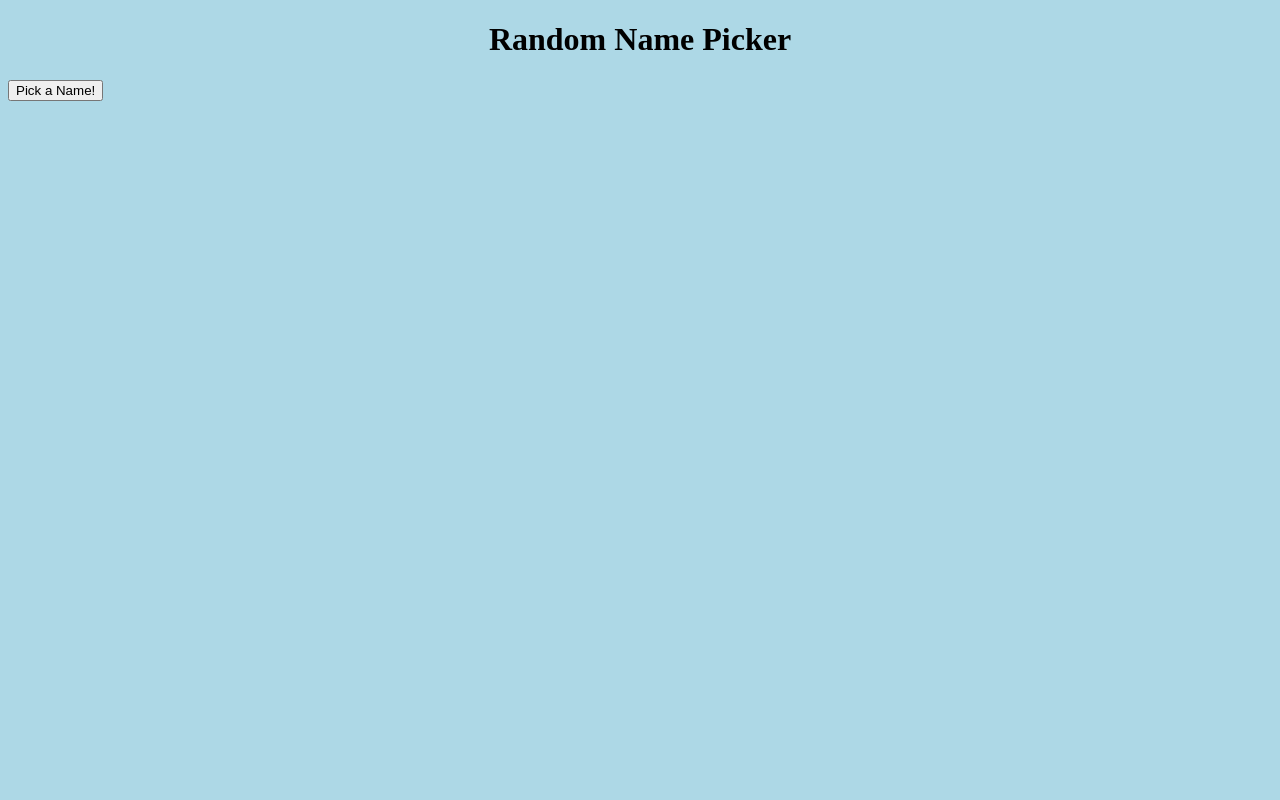
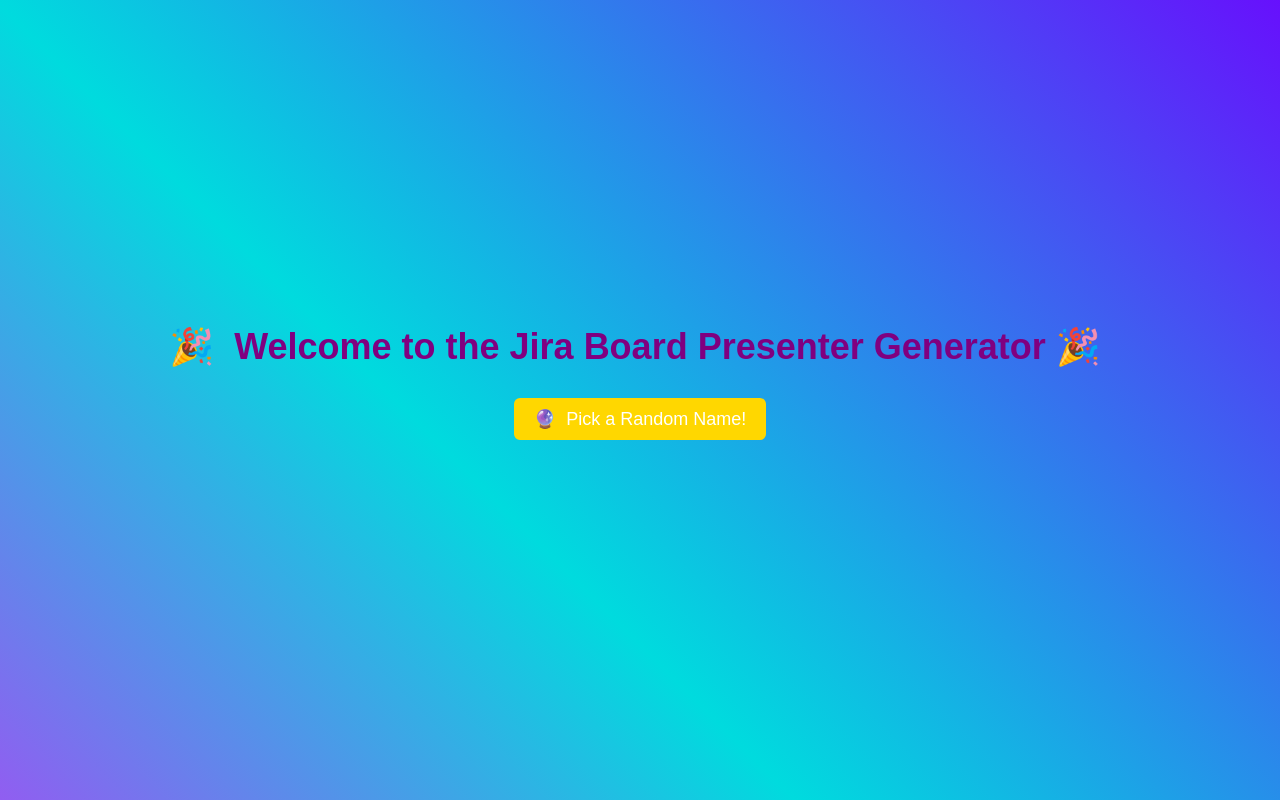
Before and after one commit to FlrMh/FlrMh.github.io, a plain HTML site: page index.html in a window 1280 px wide. Drawn offline with Linux system fonts and the light colour scheme.

Commit message:
Update index.html

```diff
--- a/index.html
+++ b/index.html
@@ -1,20 +1,65 @@
 <!DOCTYPE html>
 <html>
 <head>
-    <title>Jira board Presenter Generator</title>
+    <title>Jira Board Presenter Generator</title>
     <style>
         body {
-            background-color: lightblue;
+            display: flex;
+            flex-direction: column;
+            align-items: center;
+            justify-content: center;
+            height: 100vh;
+            margin: 0;
+            font-family: Arial, sans-serif;
+            overflow: hidden;
+            background: linear-gradient(45deg, #6f00ff, #ff00ff, #00dbde, #fc00ff, #00dbde, #6f00ff, #ff00ff);
+            background-size: 400% 400%;
+            animation: gradientAnimation 15s ease infinite;
+        }
+
+        @keyframes gradientAnimation {
+            0% {
+                background-position: 0% 50%;
+            }
+            50% {
+                background-position: 100% 50%;
+            }
+            100% {
+                background-position: 0% 50%;
+            }
         }
 
         h1 {
-            color: black;
+            color: purple;
             text-align: center;
+            font-size: 36px;
+            margin-bottom: 30px;
         }
 
         p {
-            font-family: georgia;
             font-size: 20px;
+        }
+
+        .button {
+            display: flex;
+            align-items: center;
+            justify-content: center;
+            background-color: #FFD700;
+            color: white;
+            font-size: 18px;
+            border: none;
+            border-radius: 6px;
+            padding: 10px 20px;
+            cursor: pointer;
+            transition: background-color 0.3s ease;
+        }
+
+        .button:hover {
+            background-color: #FFA500;
+        }
+
+        .icon {
+            margin-right: 10px;
         }
     </style>
     <script>
@@ -43,8 +88,15 @@
     </script>
 </head>
 <body>
-    <h1>Random Name Picker</h1>
-    <button onclick="pickRandomName()">Pick a Name!</button>
+    <h1>
+        <span class="icon">🎉</span>
+        Welcome to the Jira Board Presenter Generator
+        <span class="icon">🎉</span>
+    </h1>
+    <button class="button" onclick="pickRandomName()">
+        <span class="icon">🔮</span>
+        Pick a Random Name!
+    </button>
     <br>
     <p id="result"></p>
 </body>
```
